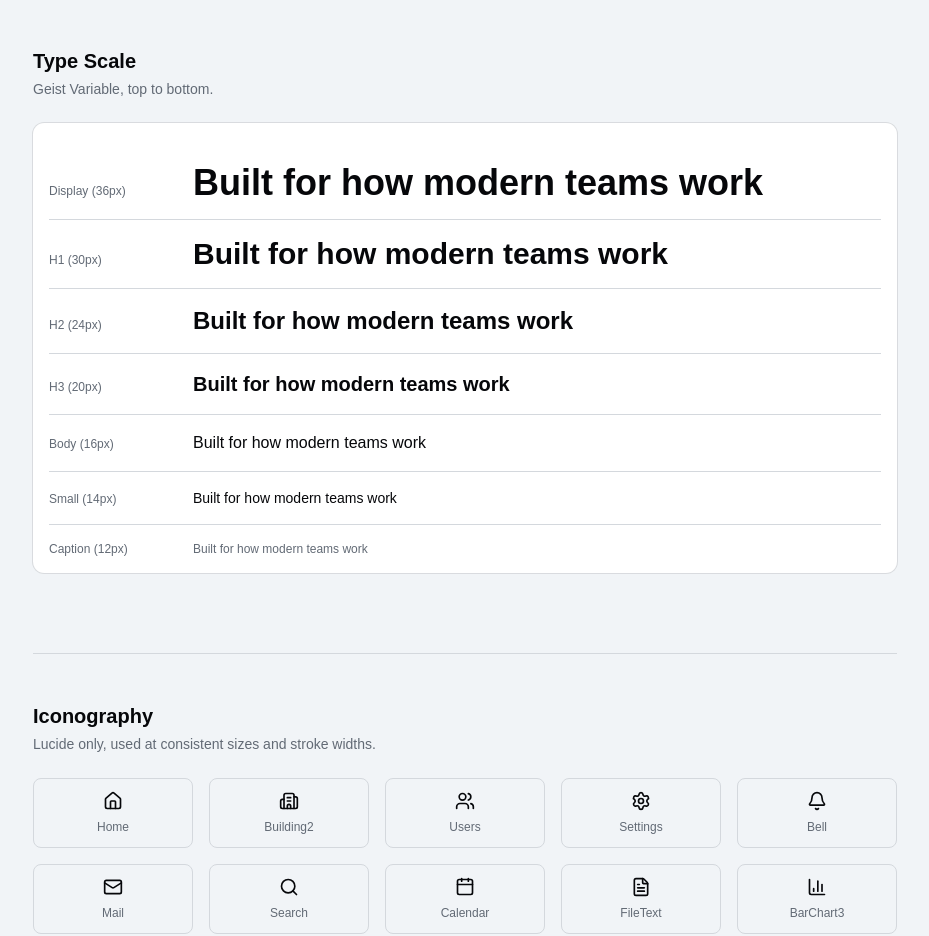
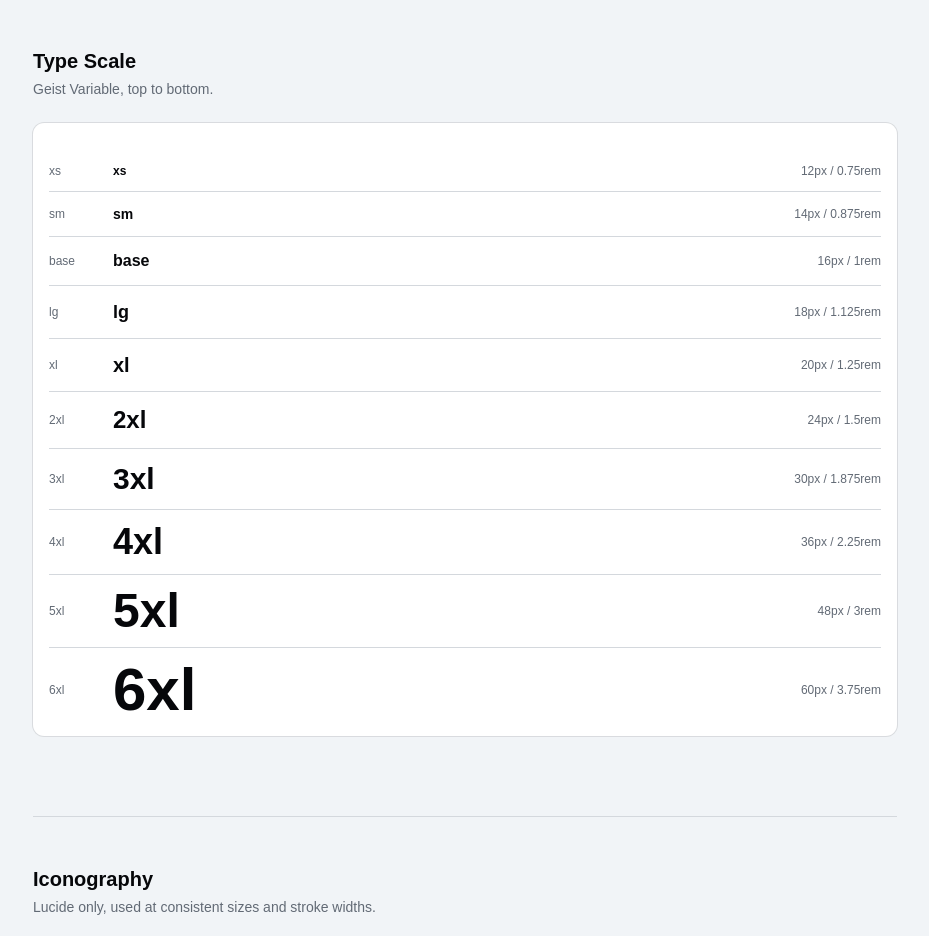
Before and after one commit to iangoldberg-vts/Reimagine-Tokens, a React (Vite) app: page / in a window 1280 px wide. Shown: the part 4260-5196 px from the top of the page, without its empty margins (295-1224 px from the left). Built offline with nearby package versions, Linux system fonts and the light colour scheme.

Commit message:
Replace Type Scale with full Tailwind font-size scale
Swap the Display/H1/H2/H3/Body/Small/Caption labels for the actual
xs through 6xl scale, each row showing px/rem and the label rendered
as its own sample text at that size.

```diff
--- a/src/App.tsx
+++ b/src/App.tsx
@@ -113,13 +113,16 @@ const RADIUS_SCALE = [
 ]
 
 const TYPE_SCALE = [
-  { label: 'Display', size: '36px', className: 'text-4xl font-semibold' },
-  { label: 'H1', size: '30px', className: 'text-3xl font-semibold' },
-  { label: 'H2', size: '24px', className: 'text-2xl font-semibold' },
-  { label: 'H3', size: '20px', className: 'text-xl font-semibold' },
-  { label: 'Body', size: '16px', className: 'text-base font-normal' },
-  { label: 'Small', size: '14px', className: 'text-sm font-normal' },
-  { label: 'Caption', size: '12px', className: 'text-xs font-normal text-muted-foreground' },
+  { label: 'xs', px: '12px', rem: '0.75rem', className: 'text-xs font-semibold' },
+  { label: 'sm', px: '14px', rem: '0.875rem', className: 'text-sm font-semibold' },
+  { label: 'base', px: '16px', rem: '1rem', className: 'text-base font-semibold' },
+  { label: 'lg', px: '18px', rem: '1.125rem', className: 'text-lg font-semibold' },
+  { label: 'xl', px: '20px', rem: '1.25rem', className: 'text-xl font-semibold' },
+  { label: '2xl', px: '24px', rem: '1.5rem', className: 'text-2xl font-semibold' },
+  { label: '3xl', px: '30px', rem: '1.875rem', className: 'text-3xl font-semibold' },
+  { label: '4xl', px: '36px', rem: '2.25rem', className: 'text-4xl font-semibold' },
+  { label: '5xl', px: '48px', rem: '3rem', className: 'text-5xl font-semibold' },
+  { label: '6xl', px: '60px', rem: '3.75rem', className: 'text-6xl font-semibold' },
 ]
 
 const ICONS = [
@@ -532,16 +535,14 @@ function App() {
 
           <Section id="type" title="Type Scale" description="Geist Variable, top to bottom.">
             <Card>
-              <CardContent className="flex flex-col gap-4 pt-6">
+              <CardContent className="flex flex-col divide-y divide-border pt-6">
                 {TYPE_SCALE.map((t) => (
-                  <div
-                    key={t.label}
-                    className="flex items-baseline gap-4 border-b border-border pb-4 last:border-0 last:pb-0"
-                  >
-                    <span className="w-32 shrink-0 text-xs text-muted-foreground">
-                      {t.label} ({t.size})
+                  <div key={t.label} className="flex items-center gap-4 py-3 first:pt-0 last:pb-0">
+                    <span className="w-12 shrink-0 text-xs text-muted-foreground">{t.label}</span>
+                    <span className={`flex-1 ${t.className}`}>{t.label}</span>
+                    <span className="shrink-0 text-right text-xs text-muted-foreground">
+                      {t.px} / {t.rem}
                     </span>
-                    <span className={t.className}>Built for how modern teams work</span>
                   </div>
                 ))}
               </CardContent>
```
